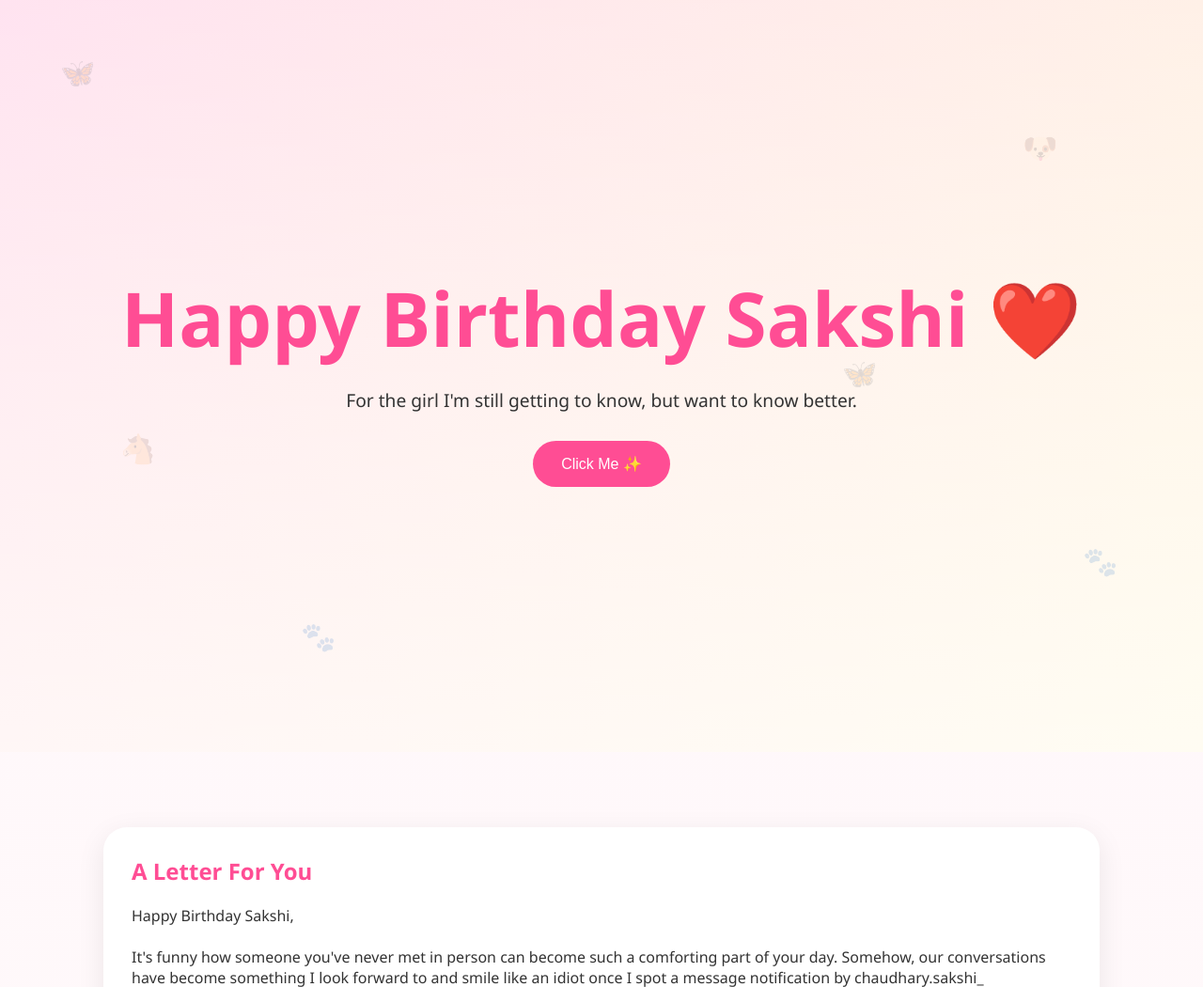
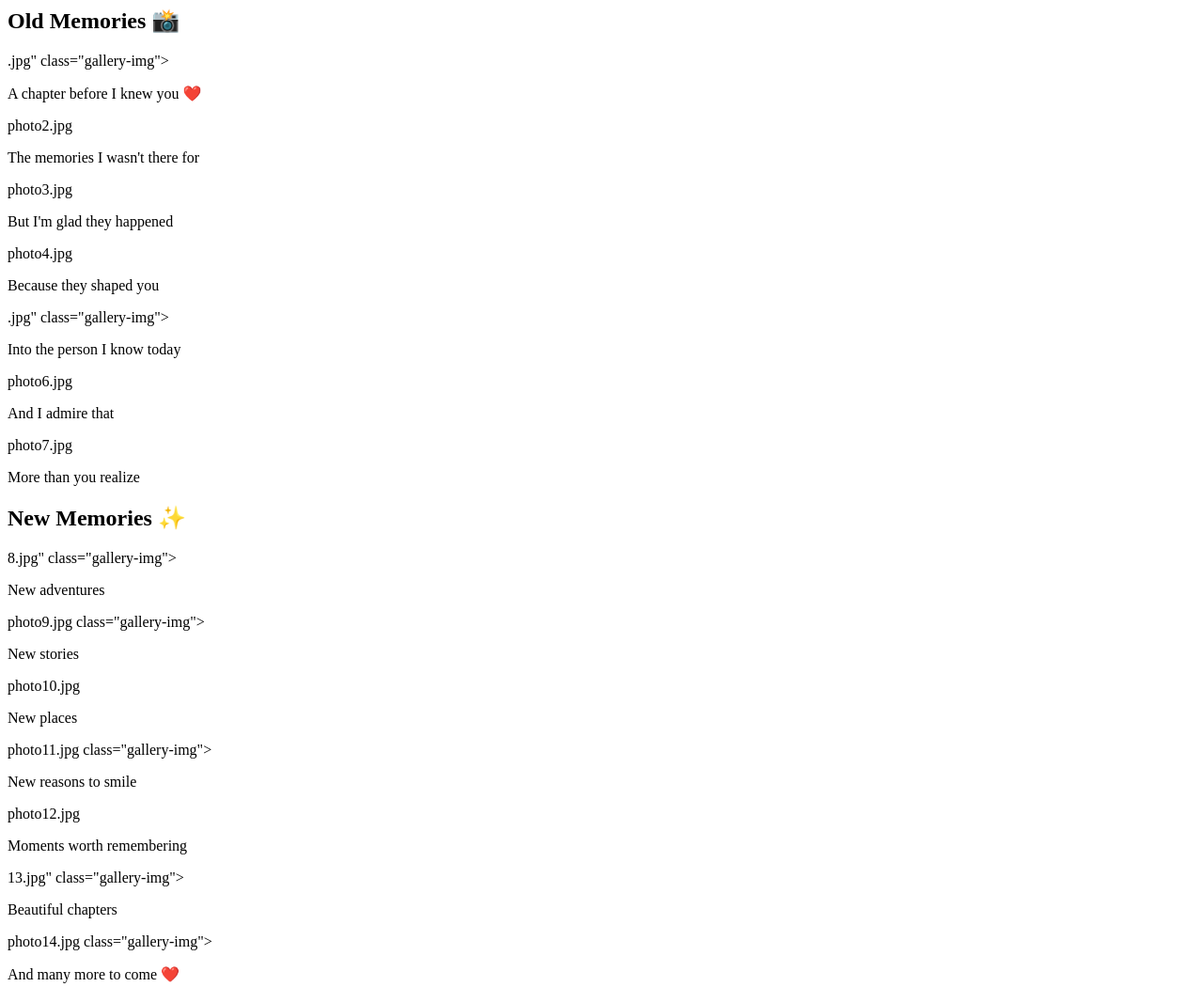
Before and after one commit to IMPEACHER/happy-birthday-sakshi, a plain HTML site: page index.html in a window 1280 px wide. Shown: the top 1050 px of the page at 94% size. Drawn offline with Linux system fonts and the light colour scheme.

Commit message:
Update index.html

```diff
--- a/index.html
+++ b/index.html
@@ -1,283 +1,43 @@
-<!DOCTYPE html>
-<html lang="en">
-<head>
-<meta charset="UTF-8">
-<meta name="viewport" content="width=device-width, initial-scale=1.0">
-<title>Happy Birthday Sakshi ❤️</title>
-
-<style>
-*{
-    margin:0;
-    padding:0;
-    box-sizing:border-box;
-}
-
-html{
-    scroll-behavior:smooth;
-}
-
-body{
-    font-family: 'Segoe UI', sans-serif;
-    background: linear-gradient(to bottom,#fff7fb,#fffef7);
-    color:#333;
-    overflow-x:hidden;
-}
-
-.floating{
-    position:fixed;
-    font-size:30px;
-    opacity:.15;
-    pointer-events:none;
-    animation:float 12s ease-in-out infinite;
-    z-index:0;
-}
-
-.f1{left:5%;top:10%;}
-.f2{left:85%;top:20%;}
-.f3{left:10%;top:60%;}
-.f4{left:90%;top:75%;}
-.f5{left:70%;top:50%;}
-.f6{left:25%;top:85%;}
-
-@keyframes float{
-    50%{
-        transform:translateY(-25px);
-    }
-}
-
-.hero{
-    min-height:100vh;
-    display:flex;
-    align-items:center;
-    justify-content:center;
-    text-align:center;
-    padding:30px;
-    background:
-    linear-gradient(rgba(255,255,255,.3),
-    rgba(255,255,255,.7)),
-    linear-gradient(135deg,#ffd7ea,#fff6d5);
-}
-
-.hero h1{
-    font-size:clamp(3rem,8vw,5rem);
-    color:#ff4d94;
-}
-
-.hero p{
-    margin-top:20px;
-    font-size:1.2rem;
-}
-
-.btn{
-    margin-top:30px;
-    background:#ff4d94;
-    color:white;
-    border:none;
-    padding:15px 30px;
-    border-radius:50px;
-    cursor:pointer;
-    font-size:1rem;
-}
-
-.section{
-    max-width:1100px;
-    margin:auto;
-    padding:80px 20px;
-    position:relative;
-    z-index:2;
-}
-
-.card{
-    background:white;
-    padding:30px;
-    border-radius:25px;
-    box-shadow:0 8px 30px rgba(0,0,0,.08);
-}
-
-h2{
-    color:#ff4d94;
-    margin-bottom:20px;
-}
-
-.gallery{
-    display:grid;
-    grid-template-columns:repeat(auto-fit,minmax(220px,1fr));
-    gap:20px;
-}
-
-.polaroid{
-    background:white;
-    padding:12px;
-    box-shadow:0 5px 15px rgba(0,0,0,.15);
-    border-radius:8px;
-}
-
-.photo{
-    height:250px;
-    background:#f4f4f4;
-    border-radius:5px;
-    display:flex;
-    align-items:center;
-    justify-content:center;
-}
-
-.polaroid p{
-    text-align:center;
-    margin-top:10px;
-}
-
-.timeline-title{
-    text-align:center;
-    margin:50px 0;
-    font-size:1.8rem;
-}
-
-ul li{
-    margin:10px 0;
-}
-
-.song{
-    background:#fff0f6;
-    padding:12px;
-    margin:10px 0;
-    border-radius:12px;
-}
-
-footer{
-    padding:50px;
-    text-align:center;
-    color:#666;
-}
-
-#surprise{
-    display:none;
-    margin-top:20px;
-    font-size:1.2rem;
-    color:#ff4d94;
-}
-</style>
-
-<script>
-function revealSurprise(){
-    document.getElementById("surprise").style.display="block";
-}
-</script>
-
-</head>
-<body>
-
-<div class="floating f1">🦋</div>
-<div class="floating f2">🐶</div>
-<div class="floating f3">🐴</div>
-<div class="floating f4">🐾</div>
-<div class="floating f5">🦋</div>
-<div class="floating f6">🐾</div>
-
-<section class="hero">
-<div>
-<h1>Happy Birthday Sakshi ❤️</h1>
-<p>For the girl I'm still getting to know, but want to know better.</p>
-
-<button class="btn" onclick="revealSurprise()">
-Click Me ✨
-</button>
-
-<div id="surprise">
-I adore you in every shade ❤️
-</div>
-</div>
-</section>
-
-<section class="section">
-<div class="card">
-<h2>A Letter For You</h2>
-
-<p>
-Happy Birthday Sakshi,
-<br><br>
-
-It's funny how someone you've never met in person can become such a comforting part of your day.
-
-Somehow, our conversations have become something I look forward to and smile like an idiot once I spot a message notification by chaudhary.sakshi_
-
-<br><br>
-
-Also, I'm really grateful our path crossed.
-
-I hope this birthday brings you lots of happiness, the kind that comes from feeling loved, appreciated, and surrounded by the people who make you glow brighter.
-
-<br><br>
-
-I'm still getting to know you but I want to know you better, because you're worth the wait and effort.
-
-<br><br>
-
-I hope today reminds you how special you are.
-
-<br><br>
-
-Happy Birthday once again, here's to a beautiful year ahead... and hopefully making few memories together (yes, this includes you riding the bike and I'm following you in HILUX).
-
-<br><br>
-
-Have the most amazing day, miss me 🌸
-</p>
-</div>
-</section>
-
-<section class="section">
-<div class="card">
-<h2>Things I Admire About You</h2>
-
-<ul>
-<li>Absolute gem of a person</li>
-<li>Loves animals</li>
-<li>The way you think about life</li>
-<li>The way you keep showing up for people you care about</li>
-<li>More things to be discovered...</li>
-</ul>
-
-</div>
-</section>
-
-<section class="section">
-<div class="card">
-<h2>The Memories I Wasn't There For</h2>
-
-<p>
-
-I wish I'd met you sooner, Bohot late mile ho tum mujhe life me.
-
-<br><br>
-
-Not because I want to change anything, but because there are so many memories in your life that I'll never get to witness.
-
-<br><br>
-
-But if life allows, I'd love to be around for the memories that are still waiting to be made.
-
-<br><br>
-
-good/ bad days and all the ordinary little moments that somehow become special later.
-
-</p>
-
-</div>
-</section>
-
 <section class="section">
 
 <h2 class="timeline-title">Old Memories 📸</h2>
 
 <div class="gallery">
 
-<div class="polaroid"><div class="photo">Old Photo 1</div><p>Memory</p></div>
-<div class="polaroid"><div class="photo">Old Photo 2</div><p>Memory</p></div>
-<div class="polaroid"><div class="photo">Old Photo 3</div><p>Memory</p></div>
-<div class="polaroid"><div class="photo">Old Photo 4</div><p>Memory</p></div>
-<div class="polaroid"><div class="photo">Old Photo 5</div><p>Memory</p></div>
-<div class="polaroid"><div class="photo">Old Photo 6</div><p>Memory</p></div>
-<div class="polaroid"><div class="photo">Old Photo 7</div><p>Memory</p></div>
+<div class="polaroid">
+.jpg" class="gallery-img">
+<p>A chapter before I knew you ❤️</p>
+</div>
+
+<div class="polaroid">
+photo2.jpg
+<p>The memories I wasn't there for</p>
+</div>
+
+<div class="polaroid">
+photo3.jpg
+<p>But I'm glad they happened</p>
+</div>
+
+<div class="polaroid">
+photo4.jpg
+<p>Because they shaped you</p>
+</div>
+
+<div class="polaroid">
+.jpg" class="gallery-img">
+<p>Into the person I know today</p>
+</div>
+
+<div class="polaroid">
+photo6.jpg
+<p>And I admire that</p>
+</div>
+
+<div class="polaroid">
+photo7.jpg
+<p>More than you realize</p>
+</div>
 
 </div>
 
@@ -285,62 +45,41 @@ good/ bad days and all the ordinary little moments that somehow become special l
 
 <div class="gallery">
 
-<div class="polaroid"><div class="photo">New Photo 1</div><p>Memory</p></div>
-<div class="polaroid"><div class="photo">New Photo 2</div><p>Memory</p></div>
-<div class="polaroid"><div class="photo">New Photo 3</div><p>Memory</p></div>
-<div class="polaroid"><div class="photo">New Photo 4</div><p>Memory</p></div>
-<div class="polaroid"><div class="photo">New Photo 5</div><p>Memory</p></div>
-<div class="polaroid"><div class="photo">New Photo 6</div><p>Memory</p></div>
-<div class="polaroid"><div class="photo">New Photo 7</div><p>Memory</p></div>
+<div class="polaroid">
+8.jpg" class="gallery-img">
+<p>New adventures</p>
+</div>
+
+<div class="polaroid">
+photo9.jpg class="gallery-img">
+<p>New stories</p>
+</div>
+
+<div class="polaroid">
+photo10.jpg
+<p>New places</p>
+</div>
+
+<div class="polaroid">
+photo11.jpg class="gallery-img">
+<p>New reasons to smile</p>
+</div>
+
+<div class="polaroid">
+photo12.jpg
+<p>Moments worth remembering</p>
+</div>
+
+<div class="polaroid">
+13.jpg" class="gallery-img">
+<p>Beautiful chapters</p>
+</div>
+
+<div class="polaroid">
+photo14.jpg class="gallery-img">
+<p>And many more to come ❤️</p>
+</div>
 
 </div>
 
 </section>
-
-<section class="section">
-<div class="card">
-
-<h2>Your Playlist 🎵</h2>
-
-<div class="song">Vibe • Diljit Dosanjh</div>
-<div class="song">Aashiyan • Barfi</div>
-<div class="song">You Belong With Me • Taylor Swift</div>
-<div class="song">Moh Moh Ke Dhaage • Monali Thakur</div>
-
-</div>
-</section>
-
-<section class="section">
-<div class="card">
-
-<h2>Future Memories 🚲🚙</h2>
-
-<p>
-
-Everything will fall into place at the end, just give it some time.
-
-<br><br>
-
-You on the bike.
-
-<br>
-
-Me in the HILUX.
-
-<br><br>
-
-Deal? ❤️
-
-</p>
-
-</div>
-</section>
-
-<footer>
-Made with ❤️ for Sakshi
-<br><br>
-I adore you in every shade.
-</footer>
-
-</body>
-</html>
```
